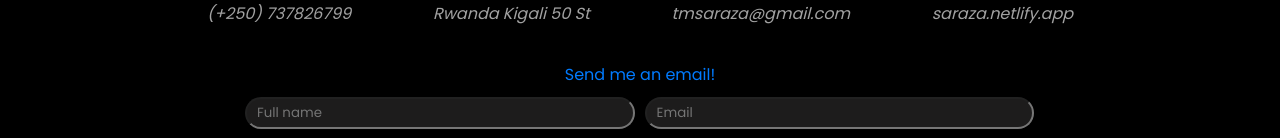
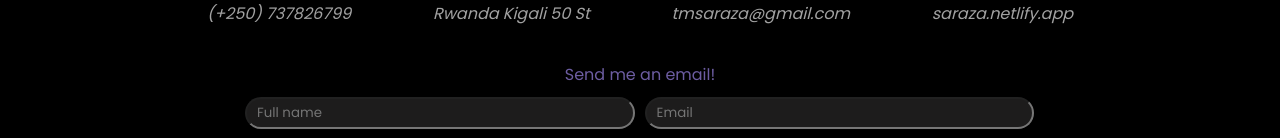
Before and after one commit to sarazaToussaint/Saraza-dev, a React (Create React App) app: page /Contact in a window 1280 px wide. Shown: the part 243-381 px from the top of the page. Built offline with nearby package versions, Linux system fonts and the light colour scheme.

Commit message:
Make some changes to the animation

```diff
--- a/src/components/Contact.jsx
+++ b/src/components/Contact.jsx
@@ -64,7 +64,7 @@ function Contact() {
           </div>
         </div>
         <div className={classes.formContainer}>
-          <div className={classes.formTitle}>Send me an email!</div>
+          <div className={classes.formTitle}><span className="myDiv">Send me an email!</span></div>
           <form onSubmit={handleSubmit} action="https://formspree.io/f/mzboapoy" method="post">
             <div className={classes.firstRow}>
               <input
```
